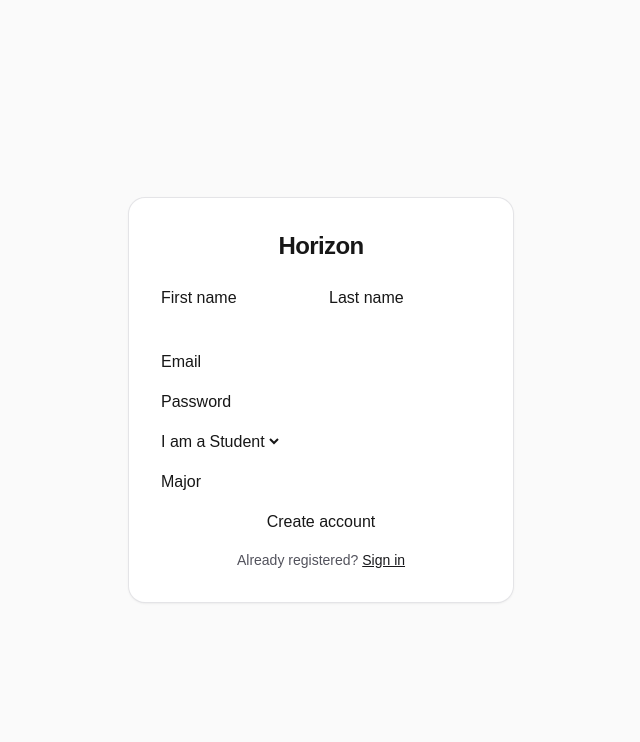
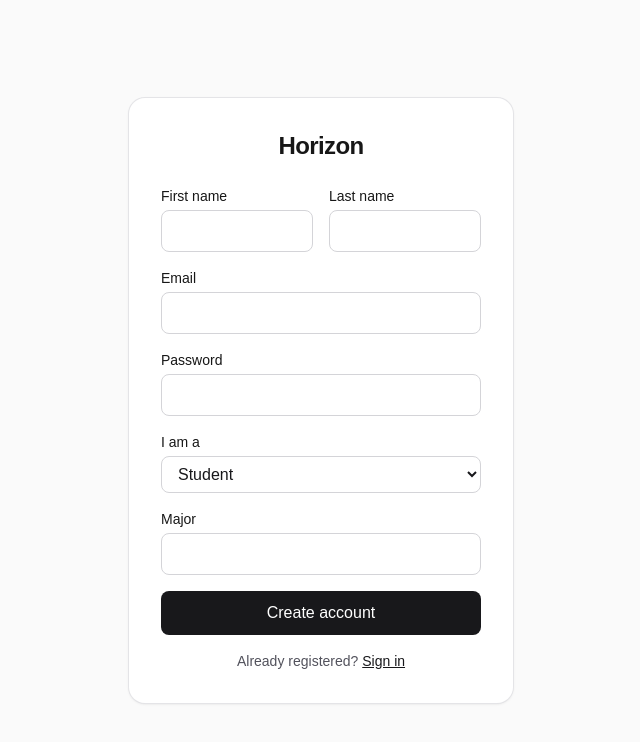
Before and after one commit to Horizon-Social-Network-M2-SRE/horizon-web, a Next.js app: page /register in a window 1280 px wide. Shown: the top 742 px of the page, without its empty margins (319-959 px from the left). Built offline with nearby package versions, Linux system fonts and the light colour scheme.

Commit message:
feat(web): add shared form styles and credential validation (#3)

```diff
--- /dev/null
+++ b/src/app/(auth)/validation.ts
@@ -0,0 +1,24 @@
+// Client-side checks shared by the login and register forms.
+// The server stays the source of truth once the API contract exists.
+
+const EMAIL_PATTERN = /^[^\s@]+@[^\s@]+\.[^\s@]+$/;
+
+export const MIN_PASSWORD_LENGTH = 8;
+
+export function validateCredentials(email: string, password: string): string | null {
+  if (!EMAIL_PATTERN.test(email.trim())) {
+    return "Enter a valid email address.";
+  }
+  if (password.length < MIN_PASSWORD_LENGTH) {
+    return `Password must be at least ${MIN_PASSWORD_LENGTH} characters.`;
+  }
+  return null;
+}
+
+export const inputClass =
+  "w-full rounded-lg border border-zinc-300 bg-white px-3 py-2 text-base text-zinc-900 outline-none focus:border-zinc-900 focus:ring-1 focus:ring-zinc-900 dark:border-zinc-700 dark:bg-zinc-900 dark:text-zinc-100 dark:focus:border-zinc-100 dark:focus:ring-zinc-100";
+
+export const labelClass = "flex flex-col gap-1 text-sm font-medium";
+
+export const buttonClass =
+  "w-full rounded-lg bg-zinc-900 px-4 py-2.5 text-base font-medium text-white hover:bg-zinc-700 dark:bg-zinc-100 dark:text-zinc-900 dark:hover:bg-zinc-300";
```
